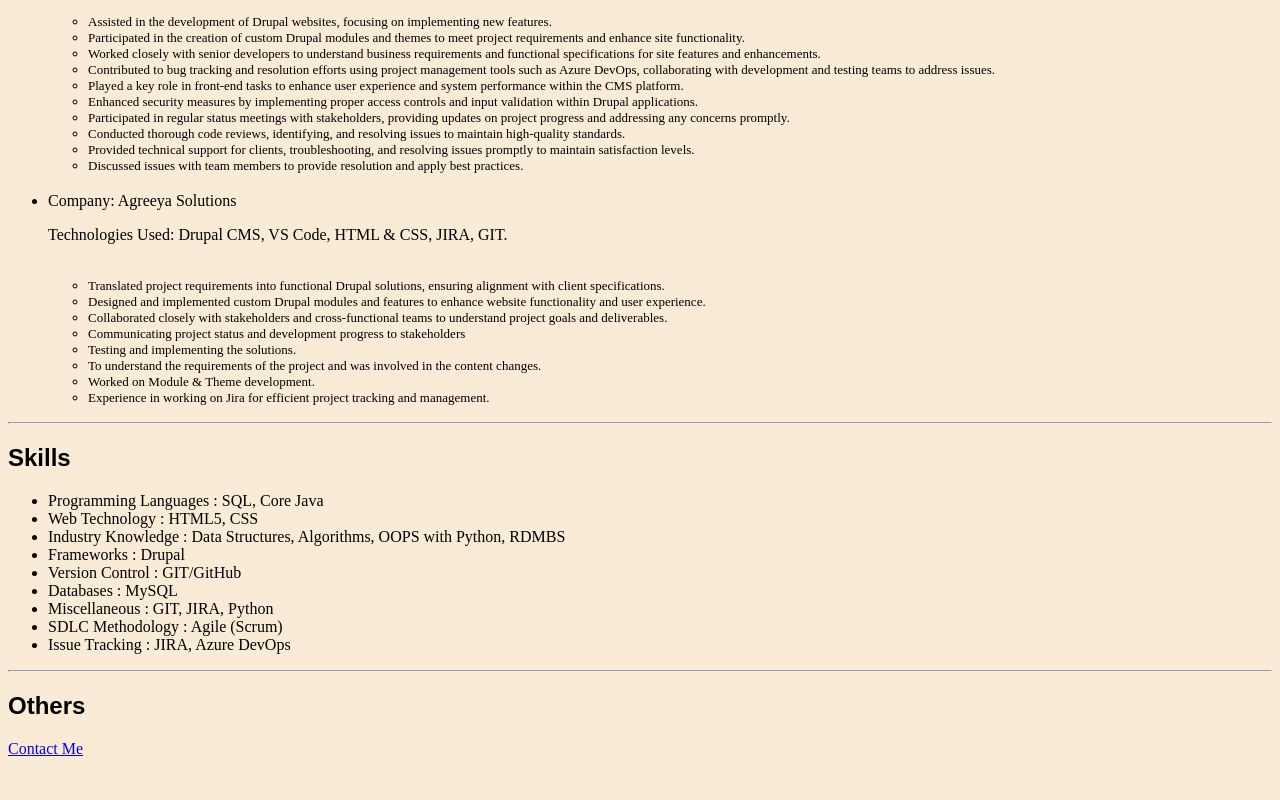
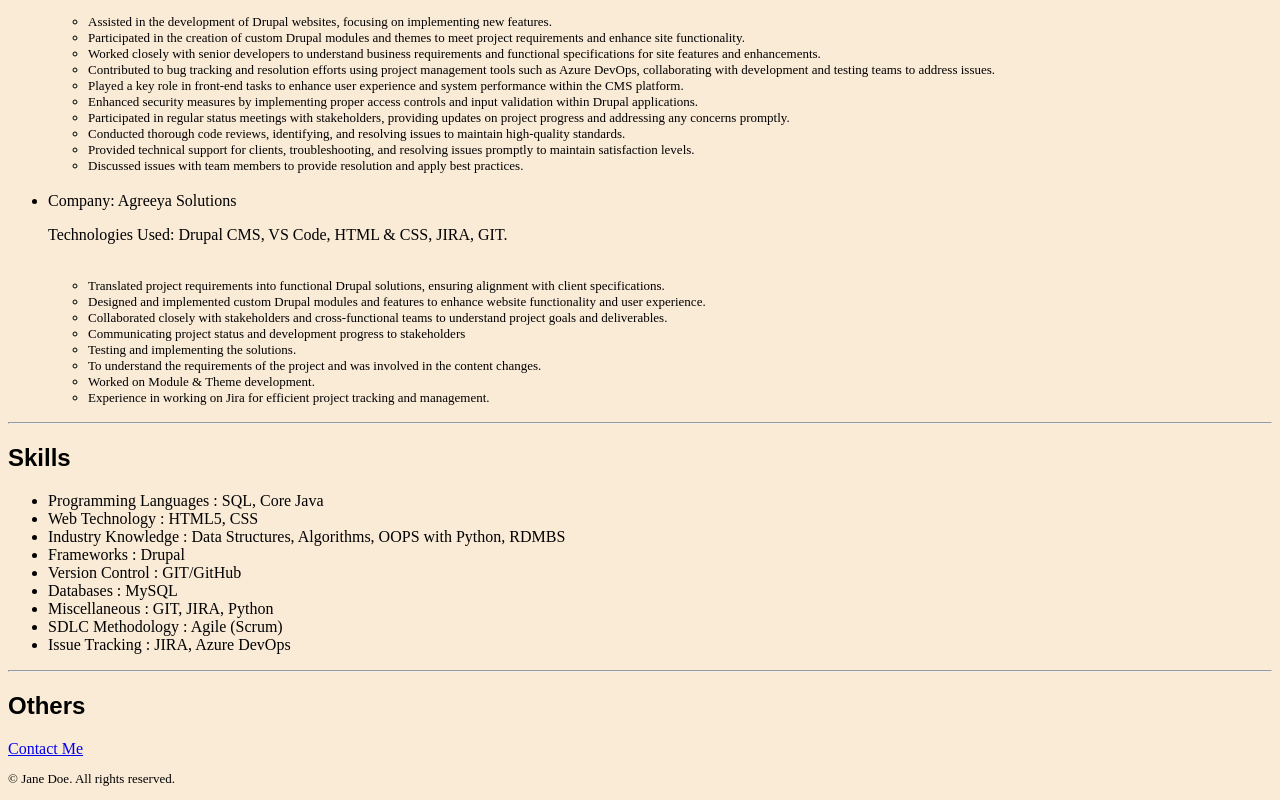
Before and after one commit to Nishantsharma1234N/Nishant-s-Resume, a plain HTML site: page index.html in a window 1280 px wide. Shown: the part 685-1485 px from the top of the page. Before the commit the page ends 1451 px from the top, so only its background shows below. Drawn offline with Linux system fonts and the light colour scheme.

Commit message:
Update index.html

```diff
--- a/index.html
+++ b/index.html
@@ -68,6 +68,6 @@
     <hr>
     <h2 style="font-family: Arial, Helvetica, sans-serif;">Others</h2>
     <a href="../My Resume_Project_4.4/contact.html">Contact Me</a><br>
-
+     <p style="font-size: small;">© Jane Doe. All rights reserved.</p>
 </body>
 </html>
```
